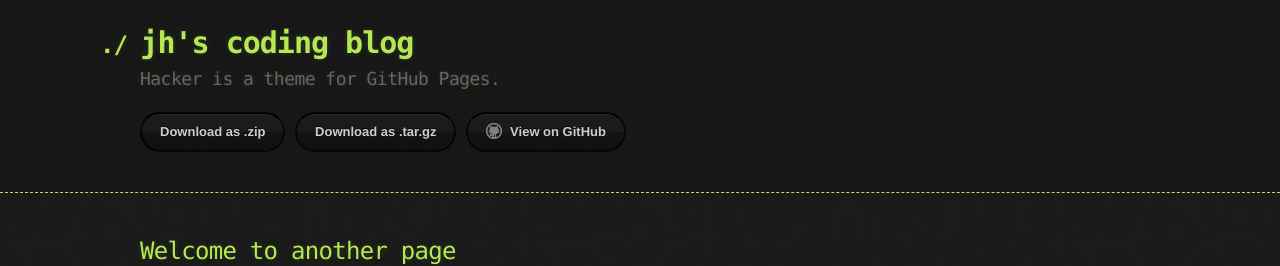
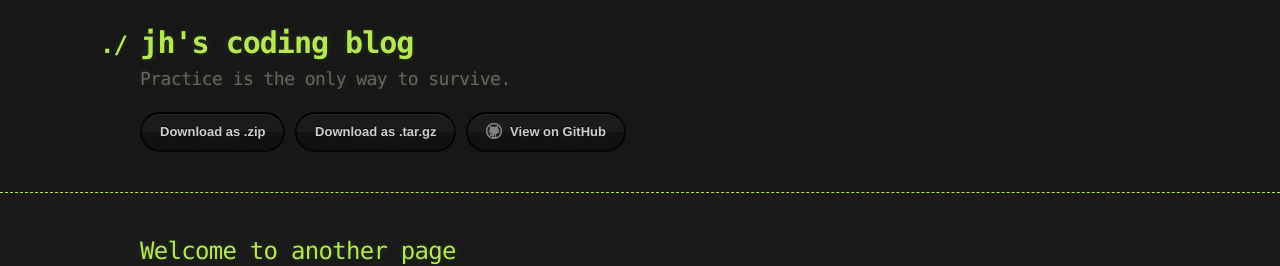
Before and after one commit to junhyeong1211/junhyeong1211.github.i, a Jekyll site: the page built from another-page.md, in a window 1280 px wide. Shown: the top 266 px of the page. Built offline with Jekyll 4.4.1, drawn with Linux system fonts in a browser that asks for light colours.

Commit message:
Update _config.yml

```diff
--- a/_config.yml
+++ b/_config.yml
@@ -1,5 +1,5 @@
 title: jh's coding blog
-description: Hacker is a theme for GitHub Pages.
+description: Practice is the only way to survive.
 show_downloads: true
 google_analytics:
 theme: jekyll-theme-hacker
```
